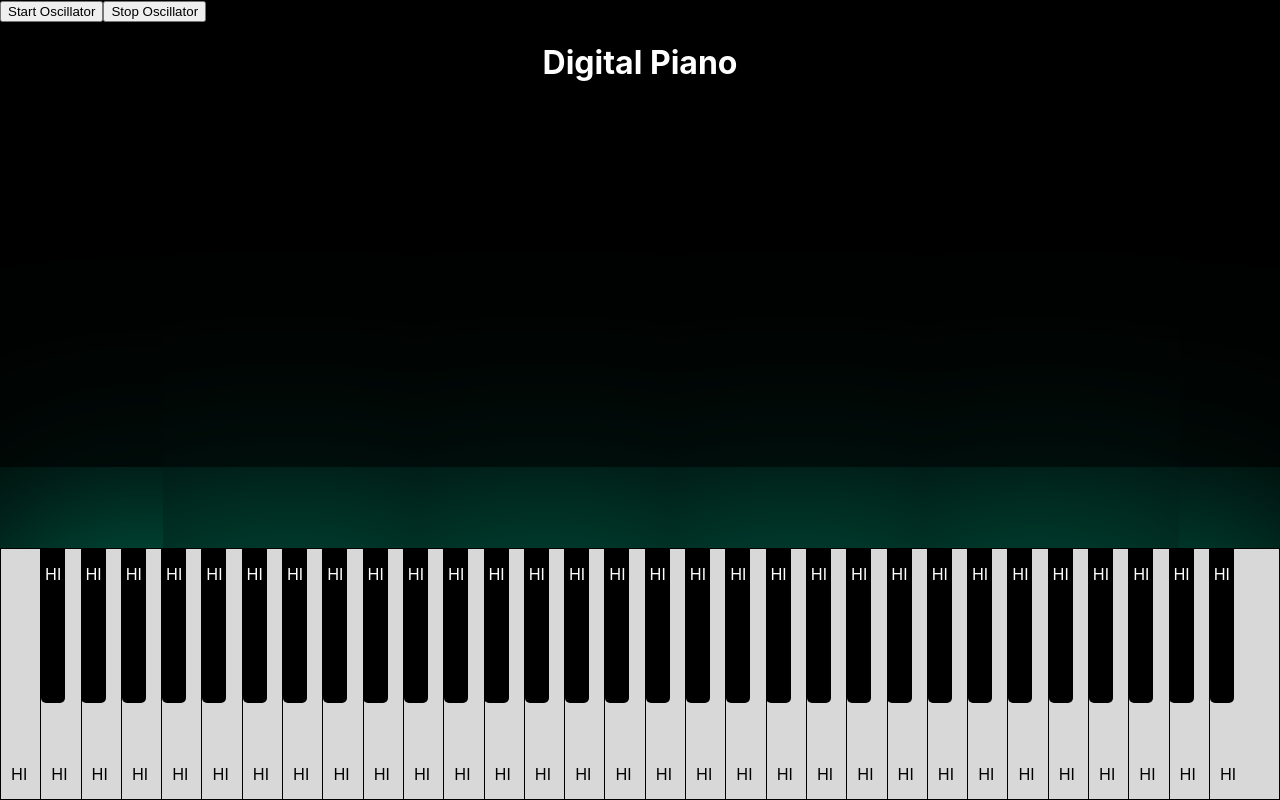
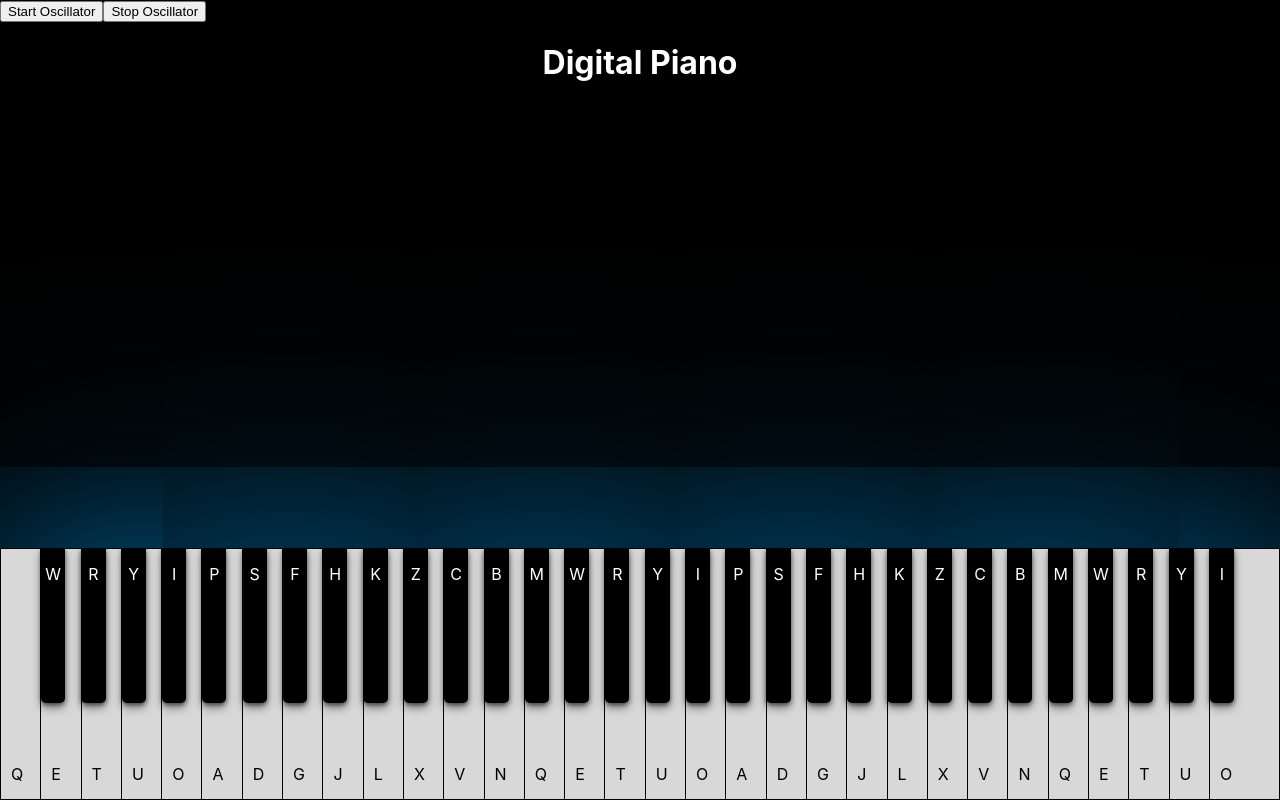
Before and after one commit to Aya-Jafar/NOTEWORTHY, a React (Create React App) app: page / in a window 1280 px wide. Built offline with nearby package versions, Linux system fonts and the light colour scheme.

Commit message:
Add letters to piano & style changes

```diff
--- a/src/App.css
+++ b/src/App.css
@@ -18,7 +18,7 @@ h1 {
   bottom: 0;
   overflow: hidden;
   outline: none;
-  box-shadow: 0 10px 400px rgba(0, 255, 195, 0.7);
+  box-shadow: 0 10px 400px rgba(0, 166, 255, 0.876);
 }
 
 .piano::before {
@@ -28,7 +28,7 @@ h1 {
   left: 0;
   width: 100%;
   height: 100%;
-  box-shadow: 0 10px 400px rgba(0, 255, 195, 0.7);
+  box-shadow: 0 10px 400px rgba(0, 166, 255, 0.876);
   pointer-events: none;
   z-index: -1; /* Ensure it stays behind content */
 }
@@ -38,6 +38,7 @@ h1 {
   width: 80px;
   height: 250px;
   background-color: rgb(216, 216, 216);
+
   text-align: center;
 }
 .black-key {
@@ -51,6 +52,9 @@ h1 {
   text-align: center;
   display: flex;
   justify-content: center;
+  position: relative;
+  box-shadow: 0 2px 4px rgba(0, 0, 0, 0.5),
+    /* Shadow below the key */ 0 5px 10px rgba(0, 0, 0, 0.4); /* Slightly larger shadow for depth */
 }
 
 .white-key-text {
--- a/src/components/Piano.jsx
+++ b/src/components/Piano.jsx
@@ -4,17 +4,31 @@ function Piano() {
   // Define the number of keys and their layout
   const totalKeys = 61;
 
-  // Generate boolean array representing the keys colors
-  const keys = Array.from({ length: totalKeys }, (_, index) => index % 2 === 0);
+  // Define the layout of keys using keyboard letters
+  const keyLetters = 'QWERTYUIOPASDFGHJKLZXCVBNM';
+
+  // Generate the layout for keys based on the keyboard letters
+  const keys = Array.from({ length: totalKeys }, (_, index) => {
+    const letterIndex = index % keyLetters.length;
+    return keyLetters[letterIndex];
+  });
 
   return (
     <div className="pianoPage">
       <div className="piano">
-        {keys.map((key, index) => (
-          <div className={key ? "white-key" : "black-key"} key={index}>
-            <p className={key ? "white-key-text" : "black-key-text"}>HI</p>
-          </div>
-        ))}
+        {keys.map((key, index) => {
+          const isWhiteKey = index % 2 === 0;
+          return (
+            <div
+              className={isWhiteKey ? "white-key" : "black-key"}
+              key={index}
+            >
+              <p className={isWhiteKey ? "white-key-text" : "black-key-text"}>
+                {key}
+              </p>
+            </div>
+          );
+        })}
       </div>
     </div>
   );
```
